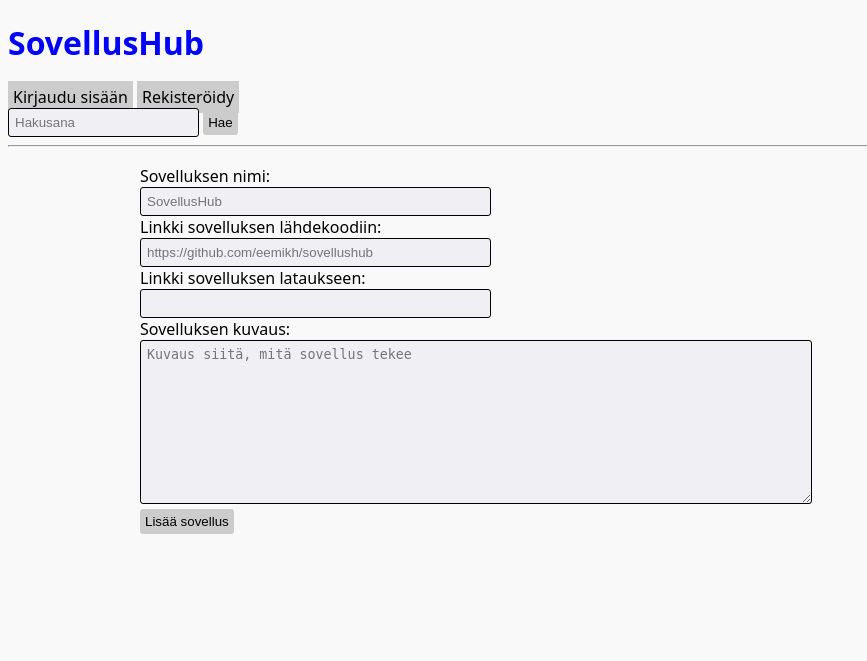
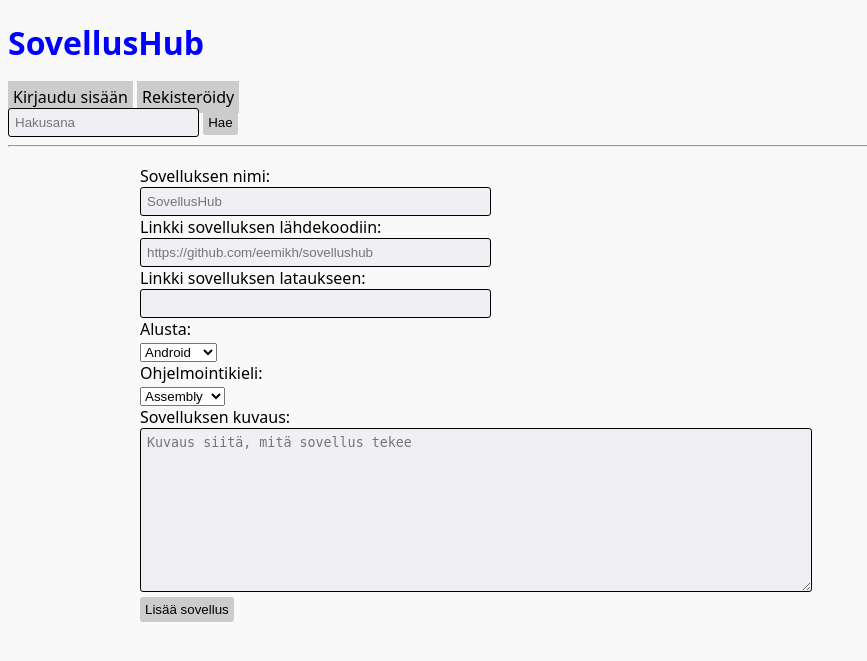
Before and after one commit to eemikh/sovellushub, a Flask app: page /create in a window 1280 px wide. Shown: the top 661 px of the page, without its empty margins (0-867 px from the left). Run offline with Flask 3, Linux system fonts and the light colour scheme; data comes from the database, SQL or seed files in the repository.

Commit message:
add classes

```diff
--- a/app.py
+++ b/app.py
@@ -93,7 +93,21 @@
 
 @app.route("/create")
 def create_page():
-    return render_template("create.html")
+    res = db.query("SELECT c.name, v.value, v.id, c.id FROM classes c, class_value v WHERE v.class = c.id ORDER BY c.name, v.value")
+
+    classes = {}
+    for class_value in res:
+        # (class_name, class_id)
+        id = (class_value[0], class_value[3])
+
+        if id not in classes:
+            classes[id] = []
+
+        classes[id].append((class_value[1], class_value[2]))
+
+    classes = [{"name": x[0][0], "id": x[0][1], "options": x[1]} for x in classes.items()]
+
+    return render_template("create.html", classes=classes)
 
 @app.route("/create", methods=["POST"])
 def create():
@@ -107,7 +121,16 @@
     download_link = request.form["download_link"]
     description = request.form["description"]
 
+    all_classes = db.query("SELECT c.id FROM classes c")
+
+    values = []
+    for (clas,) in all_classes:
+        values.append(request.form[f"class{clas}"])
+
     program_id = db.execute("INSERT INTO programs (author, name, source_link, download_link, description) VALUES (?, ?, ?, ?, ?)", [session["user_id"], name, source_link, download_link, description])
+
+    for value in values:
+        db.execute("INSERT INTO program_class_value (program, value) VALUES (?, ?)", [program_id, value])
 
     return redirect(f"/p/{program_id}")
 
@@ -124,7 +147,9 @@
 
     can_review = "user_id" in session
 
-    return render_template("program.html", name=name, author_name=author_name, author_id=author_id, source_link=source_link, download_link=download_link, description=description, program_id=program_id, can_review=can_review, reviews=reviews, grade=grade)
+    classes = db.query("SELECT c.name, cv.value FROM program_class_value pcv, class_value cv, classes c WHERE pcv.program = ? AND pcv.value = cv.id AND c.id = cv.class ORDER BY c.name, cv.value", [program_id])
+
+    return render_template("program.html", name=name, author_name=author_name, author_id=author_id, source_link=source_link, download_link=download_link, description=description, program_id=program_id, can_review=can_review, reviews=reviews, grade=grade, classes=classes)
 
 @app.route("/p/<int:program_id>/edit")
 def program_edit_page(program_id):
@@ -160,6 +185,7 @@
         return redirect("/", 404)
 
     db.execute("DELETE FROM programs WHERE id = ? AND author = ?", [program_id, session["user_id"]])
+    db.execute("DELETE FROM program_class_value WHERE program = ?", [program_id])
 
     return redirect ("/")
 
--- a/db.py
+++ b/db.py
@@ -20,6 +20,11 @@
             conn.executescript(schema)
         except sqlite3.OperationalError:
             pass
+
+        f = open("init.sql", "r")
+        initscript = f.read()
+
+        conn.executescript(initscript)
 
         conn.close()
 
--- /dev/null
+++ b/init.sql
@@ -0,0 +1,23 @@
+INSERT OR IGNORE INTO classes (name) VALUES ('Ohjelmointikieli');
+INSERT OR IGNORE INTO class_value (class, value) VALUES ((SELECT id FROM classes WHERE name = 'Ohjelmointikieli'), 'Python');
+INSERT OR IGNORE INTO class_value (class, value) VALUES ((SELECT id FROM classes WHERE name = 'Ohjelmointikieli'), 'C');
+INSERT OR IGNORE INTO class_value (class, value) VALUES ((SELECT id FROM classes WHERE name = 'Ohjelmointikieli'), 'C++');
+INSERT OR IGNORE INTO class_value (class, value) VALUES ((SELECT id FROM classes WHERE name = 'Ohjelmointikieli'), 'Rust');
+INSERT OR IGNORE INTO class_value (class, value) VALUES ((SELECT id FROM classes WHERE name = 'Ohjelmointikieli'), 'JavaScript');
+INSERT OR IGNORE INTO class_value (class, value) VALUES ((SELECT id FROM classes WHERE name = 'Ohjelmointikieli'), 'TypeScript');
+INSERT OR IGNORE INTO class_value (class, value) VALUES ((SELECT id FROM classes WHERE name = 'Ohjelmointikieli'), 'Haskell');
+INSERT OR IGNORE INTO class_value (class, value) VALUES ((SELECT id FROM classes WHERE name = 'Ohjelmointikieli'), 'Go');
+INSERT OR IGNORE INTO class_value (class, value) VALUES ((SELECT id FROM classes WHERE name = 'Ohjelmointikieli'), 'Assembly');
+INSERT OR IGNORE INTO class_value (class, value) VALUES ((SELECT id FROM classes WHERE name = 'Ohjelmointikieli'), 'GDScript');
+INSERT OR IGNORE INTO class_value (class, value) VALUES ((SELECT id FROM classes WHERE name = 'Ohjelmointikieli'), 'Java');
+INSERT OR IGNORE INTO class_value (class, value) VALUES ((SELECT id FROM classes WHERE name = 'Ohjelmointikieli'), 'Kotlin');
+
+INSERT OR IGNORE INTO classes (name) VALUES ('Alusta');
+INSERT OR IGNORE INTO class_value (class, value) VALUES ((SELECT id FROM classes WHERE name = 'Alusta'), 'Web');
+INSERT OR IGNORE INTO class_value (class, value) VALUES ((SELECT id FROM classes WHERE name = 'Alusta'), 'Android');
+INSERT OR IGNORE INTO class_value (class, value) VALUES ((SELECT id FROM classes WHERE name = 'Alusta'), 'iOS');
+INSERT OR IGNORE INTO class_value (class, value) VALUES ((SELECT id FROM classes WHERE name = 'Alusta'), 'Linux');
+INSERT OR IGNORE INTO class_value (class, value) VALUES ((SELECT id FROM classes WHERE name = 'Alusta'), 'BSD');
+INSERT OR IGNORE INTO class_value (class, value) VALUES ((SELECT id FROM classes WHERE name = 'Alusta'), 'macOS');
+INSERT OR IGNORE INTO class_value (class, value) VALUES ((SELECT id FROM classes WHERE name = 'Alusta'), 'Windows');
+INSERT OR IGNORE INTO class_value (class, value) VALUES ((SELECT id FROM classes WHERE name = 'Alusta'), 'ReactOS');
--- a/schema.sql
+++ b/schema.sql
@@ -21,3 +21,20 @@
     comment TEXT,
     UNIQUE(author, program) ON CONFLICT ABORT
 );
+
+CREATE TABLE classes (
+    id INTEGER PRIMARY KEY,
+    name TEXT UNIQUE
+);
+
+CREATE TABLE class_value (
+    id INTEGER PRIMARY KEY,
+    class INTEGER REFERENCES classes,
+    value TEXT,
+    UNIQUE(class, value) ON CONFLICT ABORT
+);
+
+CREATE TABLE program_class_value (
+    program INTEGER REFERENCES programs,
+    value INTEGER REFERENCES class_value
+);
--- a/templates/create.html
+++ b/templates/create.html
@@ -11,6 +11,18 @@
   <label for="download_link">Linkki sovelluksen lataukseen:</label> <br/>
   <input type="text" id="download_link" name="download_link" size="40" required /> <br/>
 
+  {% for class in classes %}
+  <label for="class{{ class.id }}">{{ class.name }}:</label> <br/>
+
+  <select name="class{{ class.id}}">
+    {% for value in class.options %}
+    <option value="{{ value[1] }}">{{ value[0] }}</option>
+    {% endfor %}
+  </select>
+
+  <br/>
+  {% endfor %}
+
   <label for="description">Sovelluksen kuvaus:</label> <br/>
   <textarea id="description" name="description" rows=10 cols=80 placeholder="Kuvaus siitä, mitä sovellus tekee" required></textarea> <br/>
 
--- a/templates/program.html
+++ b/templates/program.html
@@ -11,6 +11,10 @@
 <p><a href="{{ source_link }}" target="_blank">{{ source_link }}</a></p>
 
 <p><a href="{{ download_link }}" target="_blank">{{ download_link }}</a></p>
+
+{% for class in classes %}
+<p>{{ class[0] }}: {{ class[1] }}</p>
+{% endfor %}
 
 <p>{{ description | show_lines }}</p>
 
```
